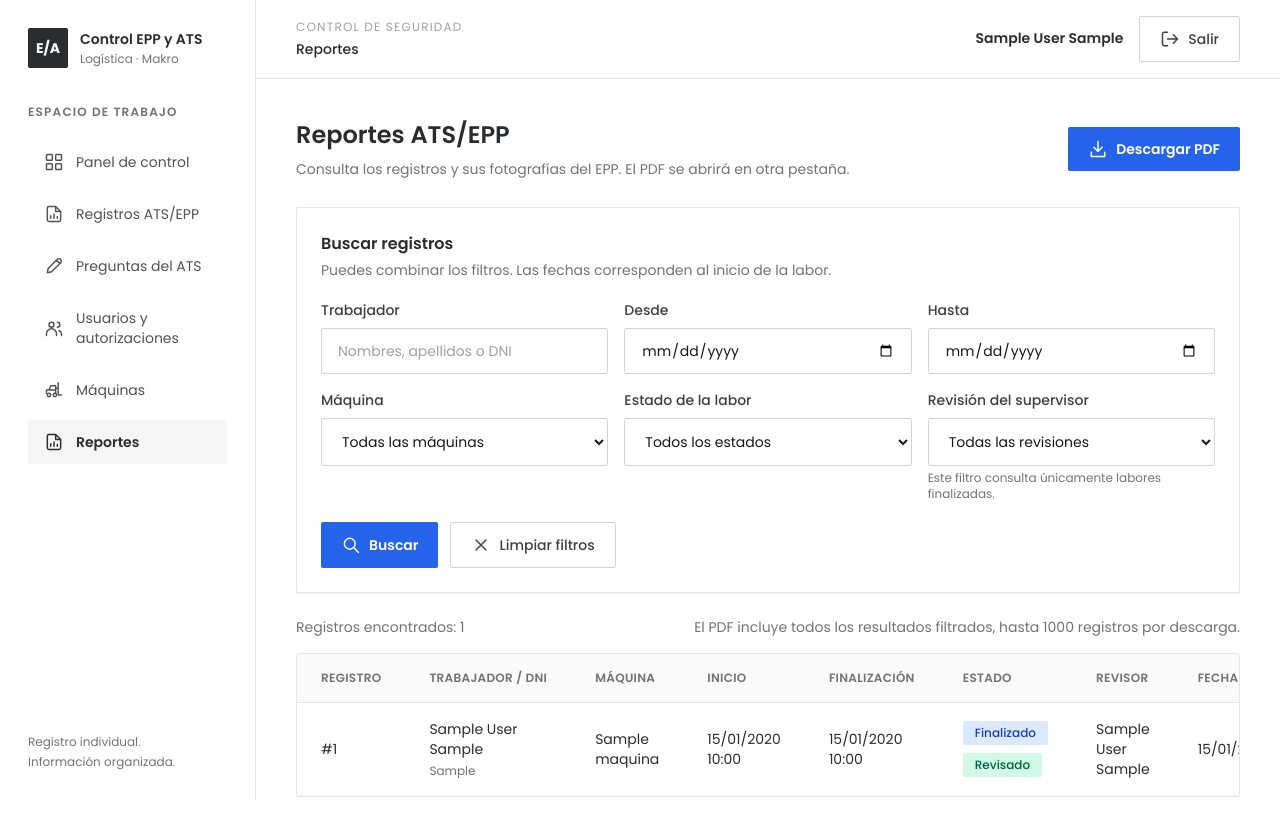
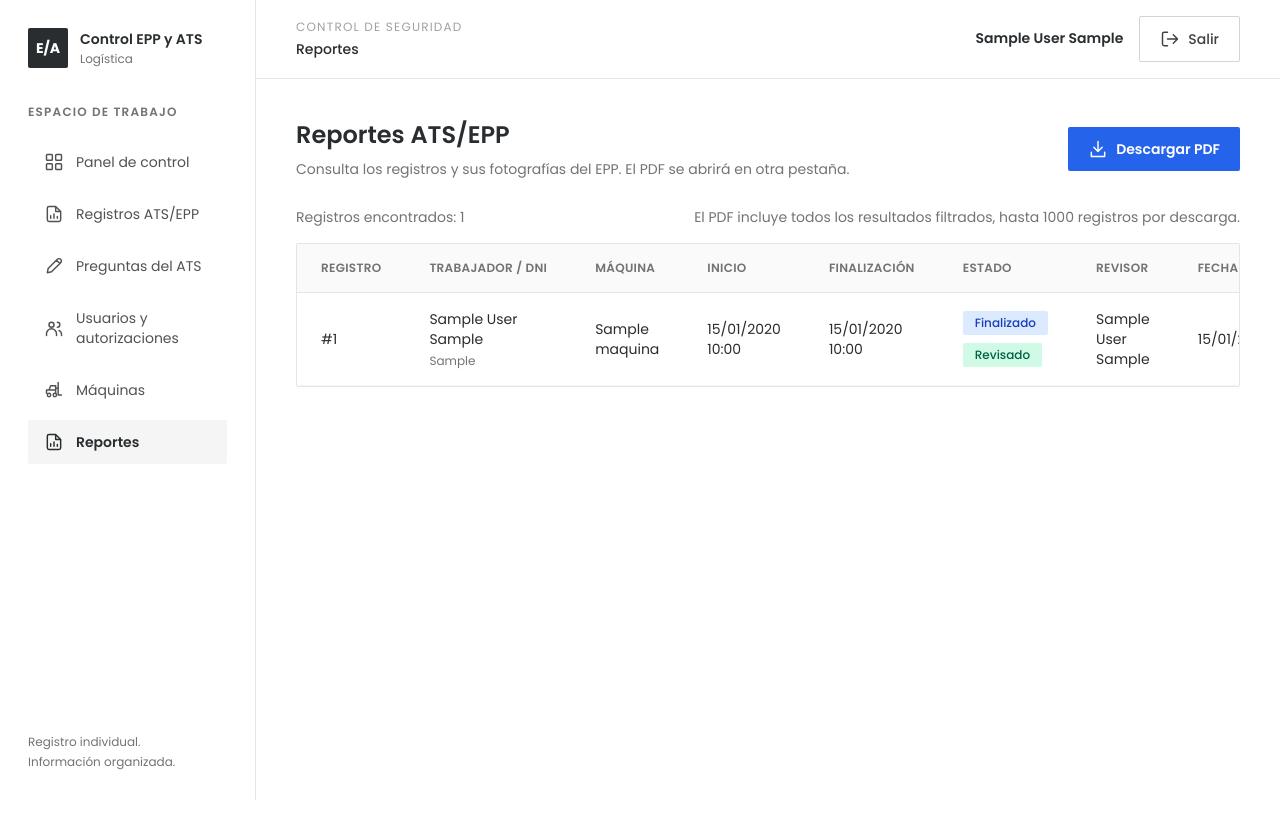
Before and after one commit to AndriuGJ/Control_Epp_Ats, a Laravel app: page /reportes in a window 1280 px wide. Shown: the top 833 px of the page. After the commit the page ends 800 px from the top, so only its background shows below. Run offline with Laravel 12, Linux system fonts and the light colour scheme; a user stored in the database is signed in; tables that the repository leaves empty hold one stand-in row (values such as "Sample post"); style sheets or scripts are compiled from the project's sources; parts of the project's set-up code (start-up, migrations or seed data) failed here and were passed over.

Commit message:
Ultimos cambios

```diff
--- a/resources/views/auth/ingresar.blade.php
+++ b/resources/views/auth/ingresar.blade.php
@@ -7,7 +7,7 @@
         <div class="mb-7 text-center">
             <p class="text-sm font-semibold text-principal">Control EPP y ATS</p>
             <h1 id="titulo-acceso" class="mt-3 text-2xl font-semibold">Inicia sesión</h1>
-            <p class="mt-2 text-sm text-neutral-500">Logística · Makro</p>
+            <p class="mt-2 text-sm text-neutral-500">Logística</p>
         </div>
 
         @include('partials.mensajes')
--- a/resources/views/layouts/app.blade.php
+++ b/resources/views/layouts/app.blade.php
@@ -20,7 +20,7 @@
                     class="grid size-10 shrink-0 place-items-center rounded-md bg-principal text-sm font-bold text-white">E/A</span>
                 <span class="text-sm font-semibold">
                     Control EPP y ATS
-                    <span class="mt-0.5 block text-xs font-normal text-neutral-500">Logística · Makro</span>
+                    <span class="mt-0.5 block text-xs font-normal text-neutral-500">Logística</span>
                 </span>
             </a>
             <button type="button" data-cerrar-menu aria-label="Cerrar menú"
--- a/resources/views/partials/filtros-registros.blade.php
+++ b/resources/views/partials/filtros-registros.blade.php
@@ -1,4 +1,4 @@
-    <form method="GET" action="{{ $rutaFiltros }}" class="tarjeta mb-6 space-y-5" aria-label="Buscar registros">
+    {{-- <form method="GET" action="{{ $rutaFiltros }}" class="tarjeta mb-6 space-y-5" aria-label="Buscar registros">
         <div>
             <h2 class="font-semibold">Buscar registros</h2>
             <p class="mt-1 text-sm text-neutral-500">Puedes combinar los filtros. Las fechas corresponden al inicio de la labor.</p>
@@ -47,4 +47,4 @@
             <button class="boton" type="submit">@include('partials.icono', ['nombre' => 'buscar']) Buscar</button>
             <a class="boton-secundario gap-2" href="{{ $rutaFiltros }}">@include('partials.icono', ['nombre' => 'cerrar']) Limpiar filtros</a>
         </div>
-    </form>
+    </form> --}}
--- a/vite.config.js
+++ b/vite.config.js
@@ -10,6 +10,7 @@ export default defineConfig({
         }),
         tailwindcss(),
     ],
+    host:'172.40.15.87',
     server: {
         watch: {
             ignored: ['**/storage/framework/views/**'],
```
